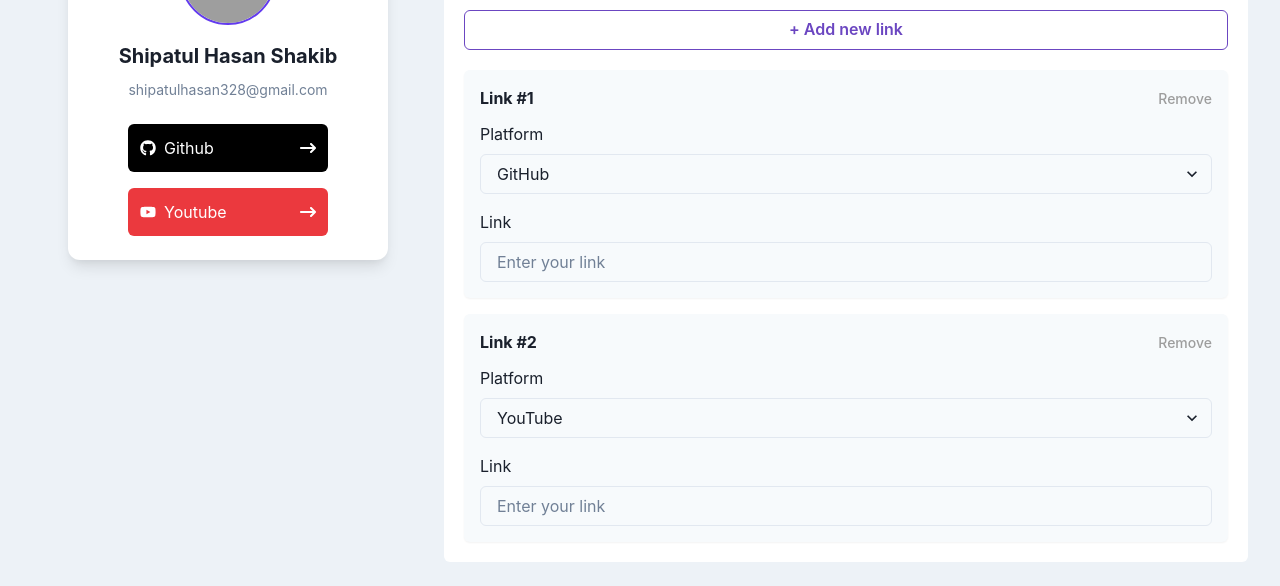
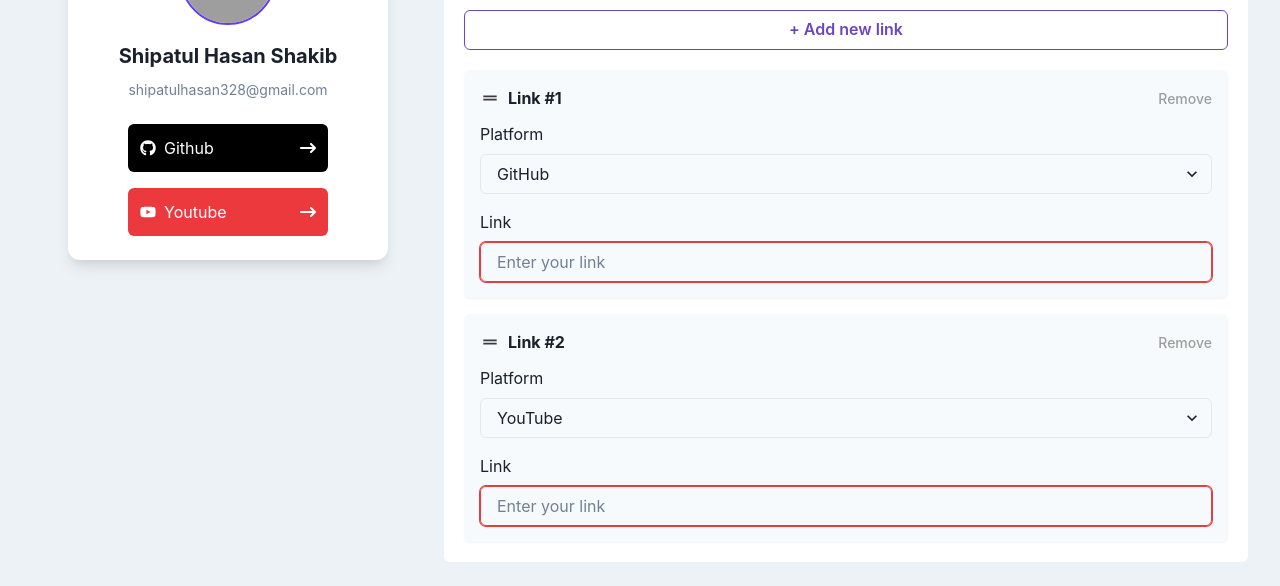
Before and after one commit to shipatulhasan/kahf-front-end, a React (Vite) app: page / in a window 1280 px wide. Shown: the part 211-797 px from the top of the page. Built offline with nearby package versions, Linux system fonts and the light colour scheme; grey boxes are pictures that could not be loaded.

Commit message:
drang and drop completed

```diff
--- a/package.json
+++ b/package.json
@@ -15,6 +15,7 @@
     "@reduxjs/toolkit": "^2.2.8",
     "framer-motion": "^11.11.8",
     "react": "^18.3.1",
+    "react-beautiful-dnd": "^13.1.1",
     "react-dom": "^18.3.1",
     "react-icons": "^5.3.0",
     "react-redux": "^9.1.2",
--- a/src/features/profileSlice.js
+++ b/src/features/profileSlice.js
@@ -36,13 +36,18 @@
       }
     },
     updateLink: (state, action) => {
-      state.links[action.payload.id] = action.payload
+      const currentLink = state.links[action.payload.id]
+      state.links[action.payload.id] = { ...currentLink, ...action.payload }
     },
     removeLink: (state, action) => {
       state.links.splice(action.payload, 1)
+    },
+    updateLinksOrder: (state, action) => {
+      state.links = action.payload
     }
   }
 })
 
-export const { addLink, updateLink, removeLink } = profileSlice.actions
+export const { addLink, updateLink, removeLink, updateLinksOrder } =
+  profileSlice.actions
 export default profileSlice.reducer
--- a/src/pages/Editor/link-editor.jsx
+++ b/src/pages/Editor/link-editor.jsx
@@ -13,7 +13,14 @@
 import PreviewCard from '../../components/preview-card'
 import PageLaout from '../../layout/page-layout'
 import { useDispatch, useSelector } from 'react-redux'
-import { addLink, removeLink, updateLink } from '../../features/profileSlice'
+import {
+  addLink,
+  removeLink,
+  updateLink,
+  updateLinksOrder
+} from '../../features/profileSlice'
+import { DragDropContext, Draggable, Droppable } from 'react-beautiful-dnd'
+import { MdDragHandle } from 'react-icons/md'
 
 const LinkEditor = () => {
   return (
@@ -30,31 +37,70 @@
 const CustomizeLinks = () => {
   const { links } = useSelector((state) => state.profile)
   const dispatch = useDispatch()
+  const isValidUrl = (url) => {
+    try {
+      new URL(url)
+      return true
+    } catch (_) {
+      return false
+    }
+  }
   const platforms = [
-    { label: 'GitHub', icon: FaGithub, platform: 'github', background: '#000' },
+    {
+      label: 'GitHub',
+      icon: FaGithub,
+      platform: 'github',
+      background: '#000',
+      url: ''
+    },
     {
       label: 'YouTube',
       icon: FaYoutube,
       platform: 'youtube',
-      background: '#EB393E'
+      background: '#EB393E',
+      url: ''
     },
     {
       label: 'Custom Link',
       icon: FaLink,
       platform: 'custom',
-      background: '#633BEF'
+      background: '#633BEF',
+      url: ''
     }
   ]
   const handleInputChange = (i, field, value) => {
+    const currentLink = links[i]
     const selected = platforms.find((i) => i.platform == value)
+    const isValid = field === 'url' ? isValidUrl(value) : currentLink.isValidUrl
     dispatch(
       updateLink({
         id: i,
-        ...selected
+        ...selected,
+        url: field == 'url' ? value : currentLink.url,
+        isValid
       })
     )
   }
+  const handleDragDrop = (results) => {
+    const { source, destination, type } = results
 
+    if (!destination) return
+
+    if (
+      source.droppableId == destination.droppableId &&
+      source.index == destination.index
+    )
+      return
+
+    if (type == 'link-list') {
+      const reorderLinks = [...links]
+      const sourceIndex = source.index
+      const destinationIndex = destination.index
+      const [removeLinks] = reorderLinks.splice(sourceIndex, 1)
+      reorderLinks.splice(destinationIndex, 0, removeLinks)
+      dispatch(updateLinksOrder(reorderLinks))
+    }
+  }
   return (
     <Box p={5}>
       {/* Title */}
@@ -77,7 +123,8 @@
               label: 'Custom Link',
               icon: FaLink,
               platform: 'custom',
-              background: '#633BEF'
+              background: '#633BEF',
+              url: ''
             })
           )
         }
@@ -88,18 +135,34 @@
       </Button>
 
       {/* Links List */}
-      <VStack spacing={4} w='100%'>
-        {links.map((link, i) => (
+      <DragDropContext onDragEnd={handleDragDrop}>
+        <Droppable droppableId='link-list' type='link-list'>
+          {(provided) => (
+            <VStack
+              spacing={4}
+              w='100%'
+              ref={provided.innerRef}
+              {...provided.droppableProps}>
+              {links?.map((link, i) => (
+                <Draggable
+                  draggableId={`link-${i}`}
+                  index={i}
+                  key={`link-${i}`}>
+                  {(provided) => (
                     <Box
-            key={`link-${i}`}
                       w='100%'
                       p={4}
                       bg='gray.50'
                       borderRadius='md'
-            boxShadow='sm'>
-            {/* Link Header with Remove button */}
+                      boxShadow='sm'
+                      ref={provided.innerRef}
+                      {...provided.draggableProps}
+                      {...provided.dragHandleProps}>
                       <HStack justify='space-between' mb={3}>
+                        <HStack>
+                          <MdDragHandle color='#3b3b3b' fontSize={'20px'} />
                           <Text fontWeight='bold'>Link #{i + 1}</Text>
+                        </HStack>
                         <Text
                           cursor={'pointer'}
                           fontSize={'14px'}
@@ -135,12 +198,21 @@
                         <Input
                           placeholder='Enter your link'
                           value={link.url}
-                onChange={(e) => handleInputChange(i, 'url', e.target.value)}
+                          isInvalid={!link?.isValidUrl}
+                          errorBorderColor='red.500'
+                          onChange={(e) =>
+                            handleInputChange(i, 'url', e.target.value)
+                          }
                         />
                       </VStack>
                     </Box>
+                  )}
+                </Draggable>
               ))}
             </VStack>
+          )}
+        </Droppable>
+      </DragDropContext>
     </Box>
   )
 }
```
Also changed, not shown: 1 other file (tests, documents, lock files or other folders). Lines whose indentation alone changed are shown as unchanged.
